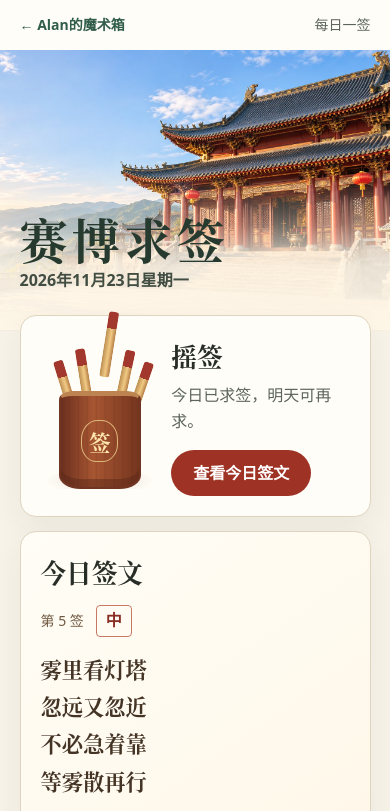
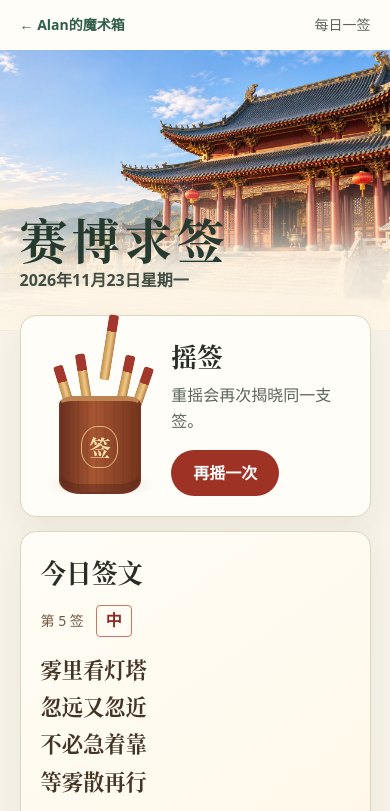
Before and after one commit to sorendanny915-droid/alan-personal-site, a plain HTML site: page fortune.html in a window 390 px wide. Both pictures are taken after a click on the button "摇签". Shown: the top 811 px of the page. Drawn offline with Linux system fonts and the light colour scheme.

Commit message:
Reset daily fortune and animate repeat draws

```diff
--- a/fortune.css
+++ b/fortune.css
@@ -79,6 +79,7 @@ h2 { margin: 0; font-size: 1.6rem; }
 .draw p, .placeholder { margin: 6px 0 16px; color: var(--muted); }
 
 .stage {
+  position: relative;
   display: grid;
   height: 174px;
   place-items: end center;
@@ -87,10 +88,10 @@ h2 { margin: 0; font-size: 1.6rem; }
 }
 
 .tube { position: relative; width: 82px; height: 111px; transform-origin: center bottom; }
-.tube.shake { animation: shake .85s ease-in-out; }
+.tube.shake { animation: shake .7s ease-in-out; }
 @keyframes shake {
-  15%, 45%, 70% { transform: translateY(-9px) rotate(-12deg); }
-  30%, 60%, 85% { transform: translateY(-3px) rotate(11deg); }
+  14%, 42%, 70% { transform: translate(-6px, -12px) rotate(-17deg); }
+  28%, 56%, 84% { transform: translate(6px, -4px) rotate(16deg); }
 }
 
 .stick {
@@ -107,7 +108,42 @@ h2 { margin: 0; font-size: 1.6rem; }
   transition: transform .3s ease-out;
 }
 
-.tube.drawn .drawn-stick { transform: translateY(-56px) rotate(9deg); }
+.tube.shake .stick { animation: rattle .14s ease-in-out 5 alternate; }
+@keyframes rattle {
+  to { transform: translateY(calc(-1 * var(--rise) - 8px)) rotate(calc(var(--angle) + 7deg)); }
+}
+
+.tube.drawn .drawn-stick { transform: translateY(-58px) rotate(9deg); }
+.stage.burst .drawn-stick { animation: emerge .45s ease-out; }
+@keyframes emerge {
+  from { transform: translateY(-29px) rotate(1deg); }
+  55% { transform: translateY(-68px) rotate(14deg); }
+  to { transform: translateY(-58px) rotate(9deg); }
+}
+
+.sparkles {
+  position: absolute;
+  left: 50%;
+  bottom: 118px;
+  width: 0;
+  height: 0;
+  pointer-events: none;
+}
+
+.sparkles span {
+  position: absolute;
+  width: 9px;
+  height: 9px;
+  opacity: 0;
+  background: #cb871c;
+  clip-path: polygon(50% 0, 64% 36%, 100% 50%, 64% 64%, 50% 100%, 36% 64%, 0 50%, 36% 36%);
+}
+
+.stage.burst .sparkles span { animation: sparkle .45s ease-out; }
+@keyframes sparkle {
+  20% { opacity: 1; }
+  to { transform: translate(var(--x), var(--y)) rotate(30deg); opacity: 0; }
+}
 
 .vessel {
   position: absolute;
@@ -148,6 +184,11 @@ h2 { margin: 0; font-size: 1.6rem; }
 .go:hover { background: #82291f; }
 .go:disabled { opacity: .7; cursor: progress; }
 .paper { background: linear-gradient(145deg, #fffdf6, #fff6e6); }
+#result.reveal { animation: reveal-paper .4s ease-out both; }
+@keyframes reveal-paper {
+  from { opacity: 0; transform: translateY(10px); }
+  to { opacity: 1; transform: translateY(0); }
+}
 .result-heading { display: flex; align-items: center; gap: 12px; margin-top: 12px; }
 .result-heading p { margin: 0; }
 #no { color: #6f5841; font-size: .875rem; }
@@ -171,10 +212,12 @@ footer { padding: 26px 5vw; text-align: center; color: var(--muted); font-size:
   h1 { margin-bottom: 2px; }
   .layout { grid-template-columns: 1fr; gap: 14px; margin-top: -16px; }
   .draw, .paper { min-height: 0; }
-  .stage { height: 145px; padding: 0; }
+  .stage { height: 156px; padding: 0; }
+  .sparkles { bottom: 108px; }
 }
 
 @media (prefers-reduced-motion: reduce) {
-  .tube.shake { animation: none; }
+  .tube.shake, .tube.shake .stick, .stage.burst .drawn-stick,
+  .stage.burst .sparkles span, #result.reveal { animation: none; }
   .stick { transition: none; }
 }
--- a/fortune.html
+++ b/fortune.html
@@ -6,7 +6,7 @@
 <title>赛博求签 · Alan的魔术箱</title>
 <meta name="description" content="在晴日山间道观摇一支签，查看今日原创签文与解签。">
 <link rel="preload" href="assets/temple-sunrise.jpg" as="image">
-<link rel="stylesheet" href="fortune.css">
+<link rel="stylesheet" href="fortune.css?v=2">
 </head>
 <body>
 <header class="site-header">
@@ -22,7 +22,7 @@
   </section>
   <div class="layout">
     <section class="draw" aria-labelledby="draw-title">
-      <div class="stage" aria-hidden="true">
+      <div class="stage" id="stage" aria-hidden="true">
         <div class="tube" id="tube">
           <span class="stick" style="--x:16%;--angle:-17deg;--rise:9px"></span>
           <span class="stick" style="--x:32%;--angle:-9deg;--rise:19px"></span>
@@ -30,6 +30,13 @@
           <span class="stick" style="--x:65%;--angle:12deg;--rise:18px"></span>
           <span class="stick" style="--x:78%;--angle:19deg;--rise:8px"></span>
           <span class="vessel"><span>签</span></span>
+        </div>
+        <div class="sparkles">
+          <span style="--x:-36px;--y:-22px"></span>
+          <span style="--x:-22px;--y:-46px"></span>
+          <span style="--x:5px;--y:-57px"></span>
+          <span style="--x:29px;--y:-37px"></span>
+          <span style="--x:39px;--y:-13px"></span>
         </div>
       </div>
       <div>
@@ -68,13 +75,17 @@ const F=[
 {lv:"下",p:["风急浪头高","今日莫远行","收帆回港湾","明朝再扬鞭"],s:{事业:"今天别硬撑，先把能做的做完。",财运:"别做大决定。",感情:"先睡一觉再说。",出行:"尽量留在原地。"}}
 ];
 const tube = document.getElementById('tube');
+const stage = document.getElementById('stage');
 const go = document.getElementById('go');
 const hint = document.getElementById('hint');
 const dateLabel = document.getElementById('date');
 const resultTitle = document.getElementById('result-title');
+const placeholder = document.getElementById('placeholder');
+const result = document.getElementById('result');
 const reducedMotion = matchMedia('(prefers-reduced-motion: reduce)');
+// Reset the old played marker once so visitors can try the new animation.
+const playedMarker = '2';
 let currentDate;
-let drawn;
 
 function todayKey(date) {
   return [date.getFullYear(), date.getMonth() + 1, date.getDate()].join('-');
@@ -88,7 +99,7 @@ function fortuneIndex(key) {
   return hash % F.length;
 }
 
-function reveal() {
+function reveal(animate = false) {
   const index = fortuneIndex(currentDate);
   const fortune = F[index];
   document.getElementById('no').textContent = `第 ${index + 1} 签`;
@@ -104,11 +115,12 @@ function reveal() {
     return item;
   });
   document.getElementById('say').replaceChildren(...interpretations);
-  document.getElementById('placeholder').hidden = true;
-  document.getElementById('result').hidden = false;
+  placeholder.hidden = true;
+  result.hidden = false;
+  result.classList.toggle('reveal', animate);
   tube.classList.add('drawn');
-  go.textContent = '查看今日签文';
-  hint.textContent = '今日已求签，明天可再求。';
+  go.textContent = '再摇一次';
+  hint.textContent = '重摇会再次揭晓同一支签。';
 }
 
 function refreshDate() {
@@ -119,17 +131,17 @@ function refreshDate() {
   dateLabel.dateTime = [date.getFullYear(), date.getMonth() + 1, date.getDate()]
     .map(part => String(part).padStart(2, '0')).join('-');
   dateLabel.textContent = new Intl.DateTimeFormat('zh-CN', { dateStyle: 'full' }).format(date);
-  drawn = false;
+  let drawn = false;
   try {
-    drawn = localStorage.getItem('fortune:' + key) === '1';
+    drawn = localStorage.getItem('fortune:' + key) === playedMarker;
   } catch {}
   if (drawn) {
     reveal();
     return;
   }
   tube.classList.remove('drawn');
-  document.getElementById('placeholder').hidden = false;
-  document.getElementById('result').hidden = true;
+  placeholder.hidden = false;
+  result.hidden = true;
   go.textContent = '摇签';
   hint.textContent = '心里想一件事，再摇一支签。';
 }
@@ -141,25 +153,31 @@ function focusResult() {
 
 refreshDate();
 document.addEventListener('visibilitychange', refreshDate);
-go.addEventListener('click', () => {
+go.addEventListener('click', async () => {
   refreshDate();
-  if (drawn) {
-    focusResult();
-    return;
-  }
   go.disabled = true;
   go.textContent = '摇签中…';
-  tube.classList.add('shake');
-  setTimeout(() => {
+  hint.textContent = '签筒摇动中…';
+  placeholder.hidden = false;
+  result.hidden = true;
+  result.classList.remove('reveal');
+  tube.classList.remove('drawn');
+  if (!reducedMotion.matches) {
+    tube.classList.add('shake');
+    await new Promise(resolve => setTimeout(resolve, 700));
     tube.classList.remove('shake');
-    drawn = true;
-    try {
-      localStorage.setItem('fortune:' + currentDate, '1');
-    } catch {}
-    go.disabled = false;
-    reveal();
-    focusResult();
-  }, reducedMotion.matches ? 0 : 850);
+    stage.classList.add('burst');
+    tube.classList.add('drawn');
+    hint.textContent = '竹签出筒，正在展开签文。';
+    await new Promise(resolve => setTimeout(resolve, 450));
+    stage.classList.remove('burst');
+  }
+  try {
+    localStorage.setItem('fortune:' + currentDate, playedMarker);
+  } catch {}
+  go.disabled = false;
+  reveal(!reducedMotion.matches);
+  focusResult();
 });
 </script>
 </body>
```
